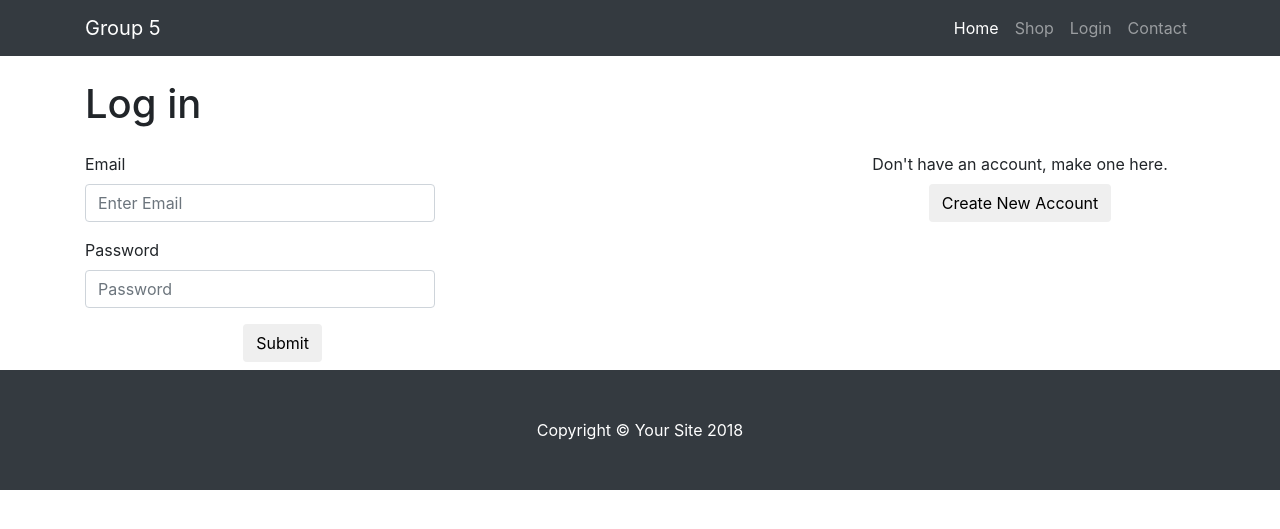
After one commit to cen4010-s2018-g05/LAMP, a PHP site: page /Login/index.php in a window 1280 px wide. The commit adds this page. Shown: the top 529 px of the page. Run offline with PHP 8.4, Linux system fonts and the light colour scheme; some libraries are stand-ins or nearby versions.

```diff
--- a/public_html/Login/CreateAccount/createaccount.html
+++ b/public_html/Login/CreateAccount/createaccount.html
@@ -112,7 +112,7 @@
                 <div class="form-row">
                     <div class="col">
                         <label for="year">Grad year</label>
-                        <input type="text" class="form-control" pattern="[0,9]{4}" id="year" name="year" placeholder="20##">
+                        <input type="text" class="form-control" pattern="[0-9]{4}" id="year" name="year" placeholder="20##">
                     </div>
                 </div>
 
--- /dev/null
+++ b/public_html/Login/index.php
@@ -0,0 +1,117 @@
+<?php
+session_start();
+?>
+<!DOCTYPE html>
+<html lang="en">
+
+  <head>
+
+    <meta charset="utf-8">
+    <meta name="viewport" content="width=device-width, initial-scale=1, shrink-to-fit=no">
+    <meta name="description" content="Login page">
+    <meta name="author" content="Neil">
+
+    <title>Login</title>
+
+    <!-- Bootstrap core CSS -->
+    <link href="../vendor/bootstrap/css/bootstrap.min.css" rel="stylesheet">
+
+    <!-- Default website theme -->
+    <link href="../css/mydefaultstyle.css" rel="stylesheet">
+
+
+  </head>
+
+  <body>
+
+    <!-- Navigation -->
+<!-- Navigation -->
+    <nav class="navbar navbar-expand-lg navbar-dark bg-dark fixed-top">
+      <div class="container">
+        <a class="navbar-brand" href="http://lamp.eng.fau.edu/~CEN4010_S2018g05/">Group 5</a>
+        <button class="navbar-toggler" type="button" data-toggle="collapse" data-target="#navbarResponsive" aria-controls="navbarResponsive" aria-expanded="false" aria-label="Toggle navigation">
+          <span class="navbar-toggler-icon"></span>
+        </button>
+        <div class="collapse navbar-collapse" id="navbarResponsive">
+          <ul class="navbar-nav ml-auto">
+            <li class="nav-item active">
+              <a class="nav-link" href="http://lamp.eng.fau.edu/~CEN4010_S2018g05/">Home
+                <span class="sr-only">(current)</span>
+              </a>
+            </li>
+            <li class="nav-item">
+              <a class="nav-link" href="#">Shop</a>
+            </li>
+            <li class="nav-item">
+              <a class="nav-link" href="">Login</a>
+            </li>
+            <li class="nav-item">
+              <a class="nav-link" href="#">Contact</a>
+            </li>
+          </ul>
+        </div>
+      </div>
+    </nav>
+
+    <!-- Page Content -->
+    <div class="container">
+
+      <!-- Page Heading -->
+      <h1 class="my-4">Log in
+      </h1>
+
+
+      <div class="row justify-content-between">
+          <div class="col-lg-4 col-md-6 col-sm-12">
+              <form action="profile.php" method="post">
+                  <div class="form-group">
+                    <label for="name">Email</label>
+                    <input type="text" class="form-control" id="email" name="email"  pattern=".{1,25}" placeholder="Enter Email">
+                    </div>
+
+                 <div class="form-group">
+                    <label for="Password">Password</label>
+                    <input type="password" class="form-control" id="pass" name="pass" pattern=".{1,20}" placeholder="Password">
+                 </div>
+
+                 <div class="row justify-content-center">
+                  <div class="col-sm-2 mb-2">
+                      <button type="submit" class="btn" id="submitbtn">Submit</button>
+                    </div>
+                  </div>
+              </form>
+          </div> <!-- end col -->
+          <div class="col-lg-4 col-md-6 col-sm-12 text-center mb-2">
+
+              <label for="newaccount">Don't have an account, make one here.</label>
+         <div class="row justify-content-center">
+
+             <form action="CreateAccount/createaccount.html">
+                <button type="submit" class="btn" id="newaccount" href="http://lamp.eng.fau.edu/~CEN4010_S2018g05/Login/CreateAccount/createaccount.html">Create New Account</button>
+             </form>
+          </div>
+          </div> <!-- end col -->
+
+      </div>
+
+
+
+    </div>
+    <!-- /.container -->
+
+    <!-- Footer -->
+    <footer class="py-5 bg-dark">
+      <div class="container">
+        <p class="m-0 text-center text-white">Copyright &copy; Your Site 2018</p>
+      </div>
+      <!-- /.container -->
+    </footer>
+
+    <!-- Bootstrap core JavaScript -->
+    <script src="vendor/jquery/jquery.min.js"></script>
+    <script src="vendor/popper/popper.min.js"></script>
+    <script src="vendor/bootstrap/js/bootstrap.min.js"></script>
+
+  </body>
+
+</html>
```
Also changed, not shown: public_html/Login/additem.php (+24 -21 lines), public_html/Login/makefileindir.php (+47 -8 lines), public_html/Login/profile.php (+21 -7 lines), public_html/searchresult.php (+7 -4 lines), 1 other file.
